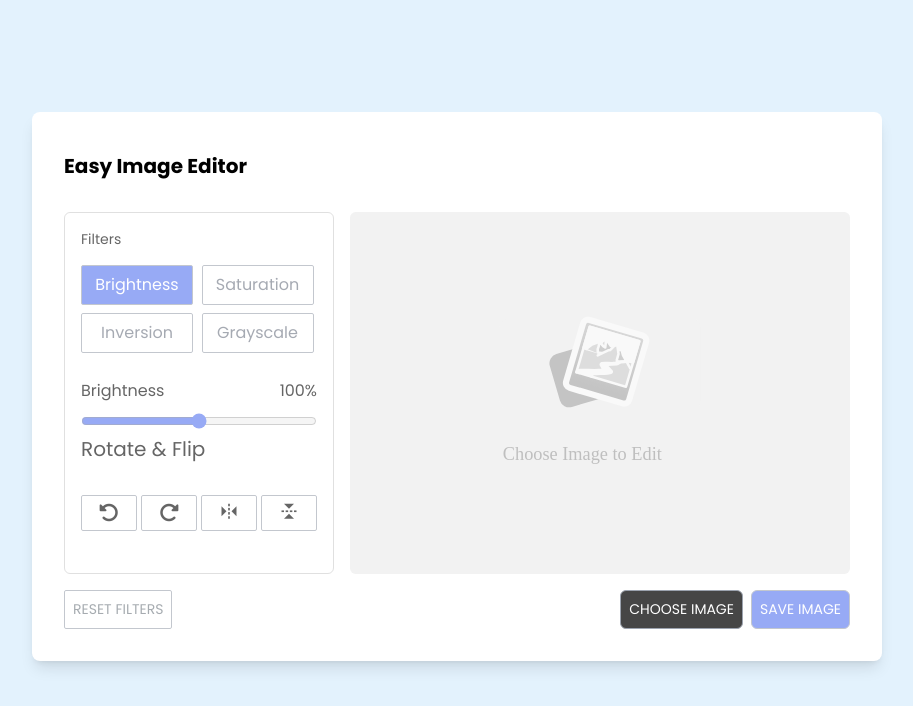
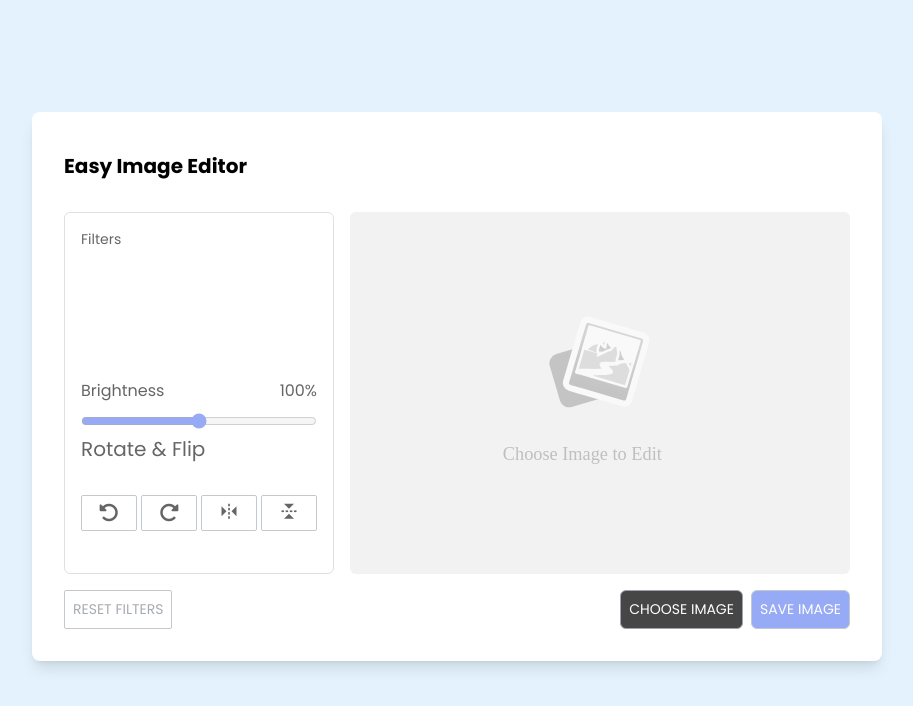
Before and after one commit to NoorFatima-developer/Photo-Editor-in-React, a React (Vite) app in the folder Photo Editor/: page / in a window 1280 px wide. Shown: the top 706 px of the page, without its empty margins (183-1096 px from the left). Built offline with nearby package versions, Linux system fonts and the light colour scheme.

Commit message:
code is added

```diff
--- a/Photo Editor/src/App.jsx
+++ b/Photo Editor/src/App.jsx
@@ -57,10 +57,16 @@ function App() {
           <div className='w-[225px] h-[130px] font-poppins'>
             <p className='mb-4 text-sm'>Filters</p>
             <div className='grid grid-cols-2 gap-x-4 gap-y-2'>
-            <button className='h-10 text-md text-white rounded-sm border border-gray-400 w-28 bg-btn_background_color'>Brightness</button>
+            {/* <button className='h-10 text-md text-white rounded-sm border border-gray-400 w-28 bg-btn_background_color'>Brightness</button>
             <button className='h-10 text-md text-gray-500 rounded-sm border border-gray-400 w-28 hover:text-white hover:bg-btn_background_color transition-all duration-200'>Saturation</button>
             <button className='h-10 text-md text-gray-500 rounded-sm border border-gray-400 w-28 hover:text-white hover:bg-btn_background_color transition-all duration-200'>Inversion</button>
-            <button className='h-10 text-md text-gray-500 rounded-sm border border-gray-400 w-28 hover:text-white hover:bg-btn_background_color transition-all duration-200'>Grayscale</button>
+            <button className='h-10 text-md text-gray-500 rounded-sm border border-gray-400 w-28 hover:text-white hover:bg-btn_background_color transition-all duration-200'>Grayscale</button>  */}
+            {['brightness', 'saturation', 'inversion', 'grayscale'].map((filter)=>{
+              <button
+              key={filter}
+              className={`h-10 text-md text-white rounded-sm border border-gray-400 w-28 ${activeFilter === filter ? 'text-white bg-btn_background_color' : 'text-gray-500 hover:text-white hover:bg-btn_background_color transition-all duration-200' }`}
+              onClick={()=> handleFilterClick(filter)}></button>
+            })}
             </div>
           </div>
 
```
